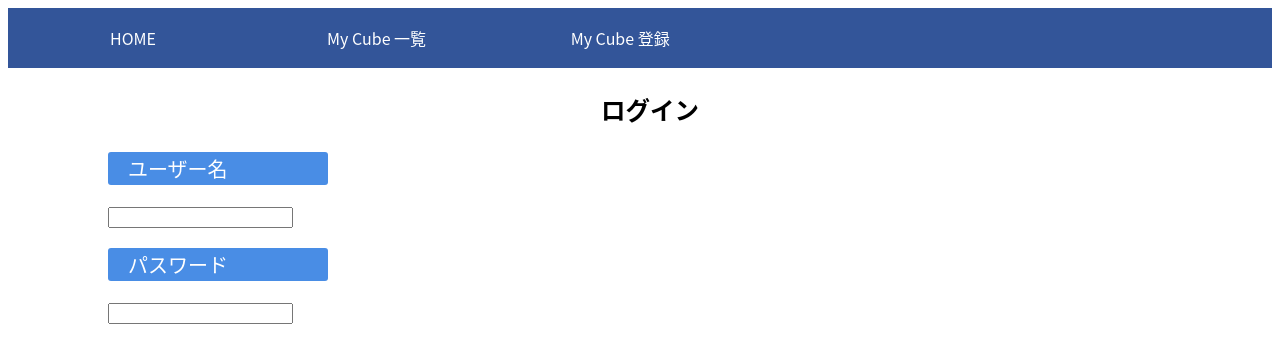
After one commit to aburage/InfoCube, a PHP site: page /login.html in a window 1280 px wide. The commit adds this page. Shown: the top 363 px of the page. Run offline with PHP 8.4, Linux system fonts and the light colour scheme.

Commit message:
feat: add add.html and login.html

```diff
--- /dev/null
+++ b/login.html
@@ -0,0 +1,26 @@
+<!DOCTYPE html>
+<html lang="ja">
+
+<head>
+    <meta charset="utf-8">
+    <title>InfoCube</title>
+    <link rel="stylesheet" href="./style.css">
+</head>
+
+<body>
+    <ul class="navi-top">
+        <li><a href="./index.html" class="home">HOME</a></li>
+        <li><a href="LINK">My Cube 一覧</a></li>
+        <li><a href="LINK">My Cube 登録</a></li>
+    </ul>
+
+    <p class="title">ログイン</p>
+    <div class="login-form">
+        <p class="form-title">ユーザー名</p>
+        <input>
+        <p class="form-title">パスワード</p>
+        <input type="password">
+    </div>
+</body>
+
+</html>
--- a/style.css
+++ b/style.css
@@ -9,7 +9,7 @@ html {
 ul.navi-top,
 ul.navi-top a {
     color: white;
-    background-color: #498DFF;
+    background-color: #359;
 }
 
 /*
@@ -30,7 +30,7 @@ ul.navi-top {
     top: 0;
     margin: 0;
     padding: 0;
-    font-size: 20px;
+    font-size: 16px;
     width: 100%;
 }
 
@@ -50,14 +50,14 @@ ul.navi-top a {
 }
 
 .title{
-    font-size: 2rem;
+    font-size: 1.7rem;
     padding-left: 20px;
     text-align: center;
+    font-weight: 600;
 }
 
 .article {
-/*    background-color: #359;*/
-    background: linear-gradient(90deg, #359 0%, #359 18%, #F9F9F9 18%, #F9F9F9 100%);
+    background: linear-gradient(90deg, #498DE5 0%, #498DE5 18%, #F9F9F9 18%, #F9F9F9 100%);
     display: flex;
     width: 700px;
     margin: auto;
@@ -80,7 +80,7 @@ ul.navi-top a {
 }
 
 .add-button{
-    background-color: #498DE5;
+    background-color: #359;
     color: #FFF;
     font-size: 1.2rem;
     width: 200px;
@@ -91,3 +91,22 @@ ul.navi-top a {
     margin-right: auto;
     margin-top: 30px;
 }
+
+.event-form, .login-form{
+    padding-left: 100px;
+}
+
+.form-title{
+    font-size: 20px;
+    font-weight: 400;
+    background-color: #498DE5;
+    color: #FFF;
+    width: 200px;
+    padding-left: 10px;
+    padding: 2px 0px 2px 20px;
+    border-radius: 3px;
+}
+
+.submit-button{
+    margin-top: 30px;
+}
```
Also changed, not shown: add.html (added, +42 -0 lines), index.html (+4 -4 lines).
